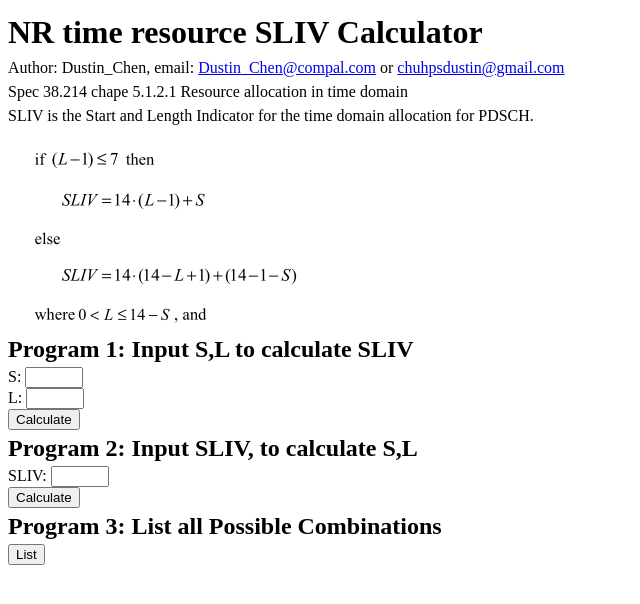
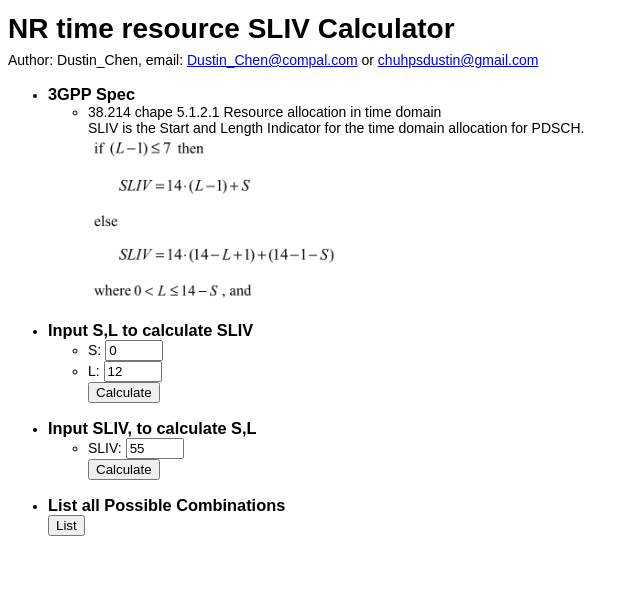
Before and after one commit to dustinchen26/SLIV, a plain HTML site: page index.html in a window 1280 px wide. Shown: the whole page, without its empty margins (0-640 px from the left). Drawn offline with Linux system fonts and the light colour scheme.

Commit message:
update style

```diff
--- a/index.html
+++ b/index.html
@@ -9,6 +9,13 @@
 <head>
     <title>NR time resource SLIV Calculator</title>
     <style>
+        body {
+			font-family: 'Arial', sans-serif; /* 使用Arial字體或類似字體 */
+            font-size: 14px; /* 調整字體大小 */
+            font-weight: normal;
+            font-style: normal;
+        }
+
         p, h1, h2, div {
             margin: 0;
             padding: 0;
@@ -17,6 +24,22 @@
 
         input {
             width: 50px; /* 调整输入框的宽度 */
+        }
+
+   		 /* 縮小項目符號與標題之間的行距 */
+   		 ul li h3 {
+    		  margin-top: 0;
+  		      margin-bottom: 0;
+ 		 }
+
+        pre {
+            font-size: 14px; /* 調整字體大小 */
+            line-height: 1; /* 調整行距為0 */
+        }
+
+        /* 將特定文本設置為藍色 */
+        .blue-text {
+            color: blue;
         }
 
     </style>
@@ -29,11 +52,15 @@
 -->
 	<p style="margin: 0;">Author: Dustin_Chen, email: <a href="mailto:Dustin_Chen@compal.com" style="line-height: 1;">Dustin_Chen@compal.com</a> or <a href="mailto:chuhpsdustin@gmail.com" style="line-height: 1;">chuhpsdustin@gmail.com</a></p>
 
-    <p>Spec 38.214 chape 5.1.2.1  Resource allocation in time domain </p>
-    <p>SLIV is the Start and Length Indicator for the time domain allocation for PDSCH. </p>
-	<br style="line-height: 0;">&nbsp;&nbsp;&nbsp;&nbsp;
-	<img src="https://raw.githubusercontent.com/dustinchen26/SLIV/master/formula.png" alt="GitHub Image" >
 
+<ul>
+    <li>
+		<h3><strong>3GPP Spec</strong></h3>
+		<ul>
+			<li>
+				38.214 chape 5.1.2.1  Resource allocation in time domain
+				<br>SLIV is the Start and Length Indicator for the time domain allocation for PDSCH.<br>
+				<img src="https://raw.githubusercontent.com/dustinchen26/SLIV/master/formula.png" alt="GitHub Image" width="250" >
      				<!--
 	     			<div>
    				          <p>If <code>(L - 1) &lt;= 7</code> then</p>
@@ -45,30 +72,45 @@
      			     	  <p>L = Number of Consecutive Symbols</p>
    				    </div>
 				     -->
-    <h2>Program 1: Input S,L to calculate SLIV</h2>
-    <form id="calculateSLIVForm">
+
+			</li>
+		</ul>
+    </li><br>
+
+    <li>
+		<h3><strong>Input S,L to calculate SLIV</strong></h3>
+		<ul>
+			<li>
 				<label for="inputS">S:</label>
-        <input type="number" id="inputS" name="inputS" min="0" max="13" required>
+                <input type="number" id="inputS" name="inputS" min="0" max="13" required value="0">
+			</li>
+			<li>
+				<label for="inputL">L:</label>
+				<input type="number" id="inputL" name="inputL" min="1" max="14" required value="12">
+			</li>
+			<button type="button" onclick="calculateSLIV()">Calculate</button>
+			<span class="blue-text"><p id="calculatedSLIV"></p></span>
+		</ul>
+    </li><br>
+
+    <li>
+		<h3><strong>Input SLIV, to calculate S,L</strong></h3>
+		<ul>
+			<li>
+				<label for="inputSLIV">SLIV:</label>
+				<input type="number" id="inputSLIV" name="inputSLIV" min="0" required value="55">
+			</li>
+			<button type="button" onclick="calculateSAndL()">Calculate</button>
+			<span class="blue-text"><p id="calculatedSAndL"></p></span>
+		</ul>
+    </li><br>
+
+    <li>
+		<h3><strong>List all Possible Combinations</strong></h3>
+		<button type="button" onclick="printAllCombinations()">List</button>
+		<span class="blue-text"><pre id="allCombinations"></pre></span>
+    </li>
 	<br>
-        <label for="inputL">L:</label>
-        <input type="number" id="inputL" name="inputL" min="1" max="14" required>
-        <br>
-        <button type="button" onclick="calculateSLIV()">Calculate</button>
-    </form>
-    <p id="calculatedSLIV"></p>
-
-    <h2>Program 2: Input SLIV, to calculate S,L</h2>
-    <form id="calculateSAndLForm">
-        <label for="inputSLIV">SLIV:</label>
-        <input type="number" id="inputSLIV" name="inputSLIV" min="0" required>
-        <br>
-        <button type="button" onclick="calculateSAndL()">Calculate</button>
-    </form>
-    <p id="calculatedSAndL"></p>
-
-    <h2>Program 3: List all Possible Combinations</h2>
-    <button type="button" onclick="printAllCombinations()">List</button>
-    <pre id="allCombinations"></pre>
 
     <script>
         function calculateSLIV() {
```
Lines whose indentation alone changed are shown as unchanged.
